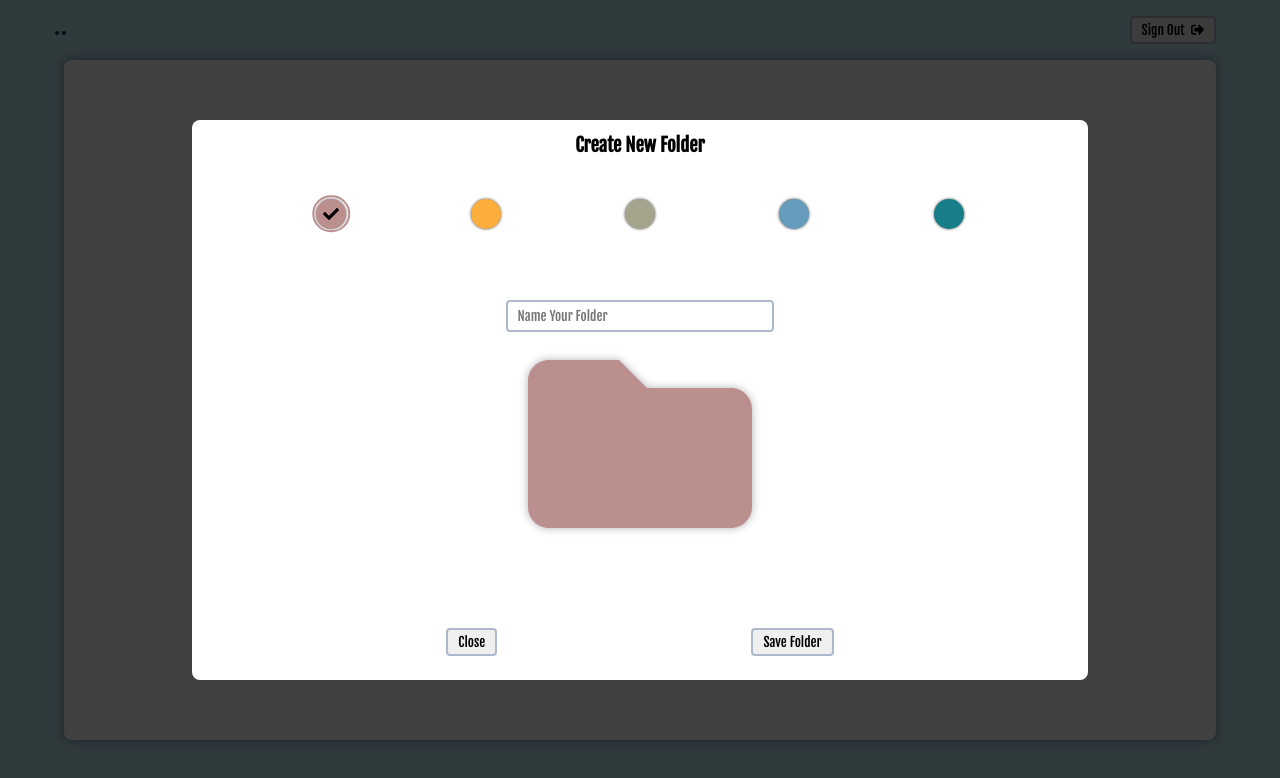
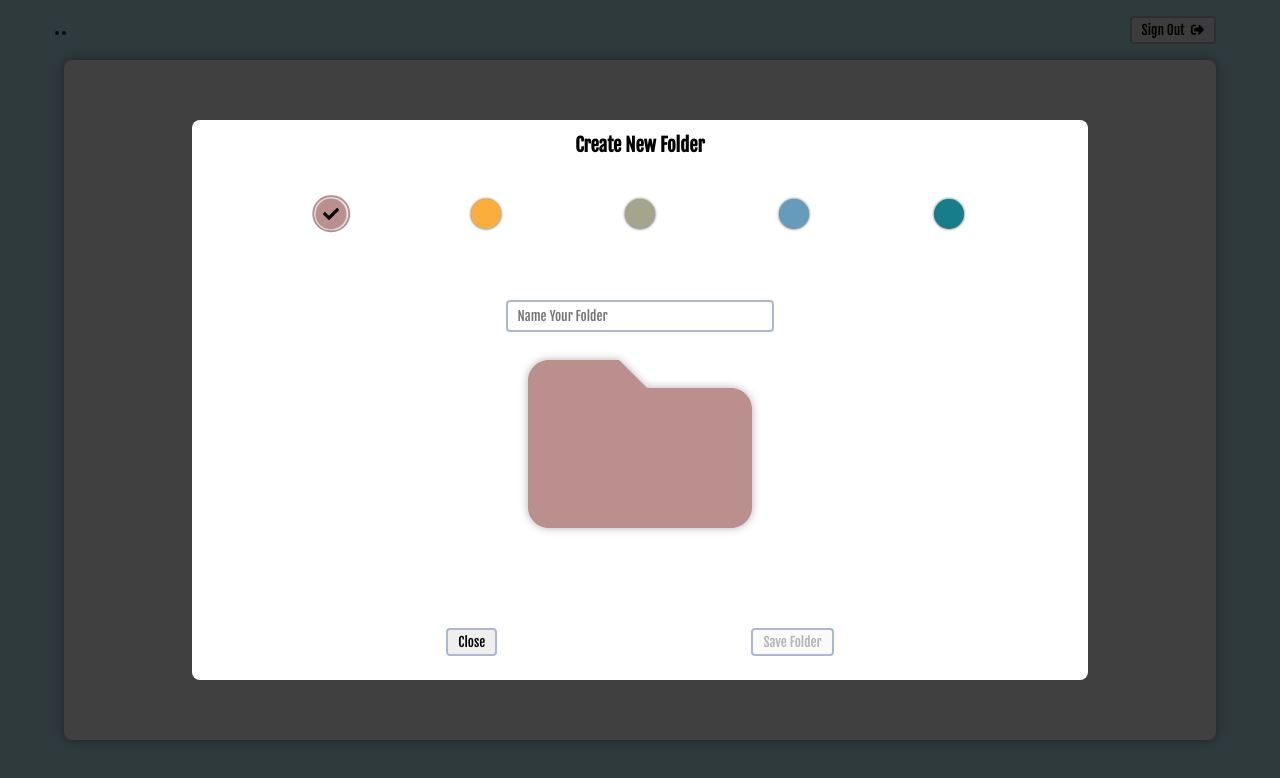
Before and after one commit to keshavDooleea/kshots, a Next.js app: page /dashboard/create in a window 1280 px wide. Shown: the top 778 px of the page. Built offline with nearby package versions, Linux system fonts and the light colour scheme; no server answers.

Commit message:
posting form to server and set up auth to get userID

```diff
--- a/pages/api/auth/[...nextauth].ts
+++ b/pages/api/auth/[...nextauth].ts
@@ -38,6 +38,10 @@ const options: NextAuthOptions = {
 
       return true;
     },
+    session: async (session, user) => {
+      session.userId = user.sub || user.id;
+      return session;
+    },
   },
 };
 
--- /dev/null
+++ b/pages/api/routes/folder.ts
@@ -0,0 +1,18 @@
+import type { NextApiRequest, NextApiResponse } from "next";
+import { USERS_SCHEMA } from "../../../utils/lib/config";
+import { IFolder } from "../../../utils/lib/intefaces";
+import { getSession } from "next-auth/client";
+import { Session } from "next-auth";
+
+const db = require("../../../postgres");
+
+interface newSession extends Session {
+  userId: number;
+}
+
+export default async (req: NextApiRequest, res: NextApiResponse<any>) => {
+  const { userId } = (await getSession({ req })) as newSession;
+  const folder = req.body as IFolder;
+
+  console.log(folder, userId);
+};
--- a/pages/dashboard/create/index.tsx
+++ b/pages/dashboard/create/index.tsx
@@ -3,10 +3,12 @@ import useAuthRedirect from "../../../utils/hooks/authRedirect";
 import Dashboard from "..";
 import Modal from "../../../Components/Modal";
 import { COLORS } from "../../../utils/lib/config";
-import { useState } from "react";
+import { FormEvent, useState } from "react";
 import { faCheck } from "@fortawesome/free-solid-svg-icons";
 import { FontAwesomeIcon } from "@fortawesome/react-fontawesome";
 import Folder from "../../../Components/Folder";
+import { POST } from "../../../utils/lib/http";
+import { IFolder } from "../../../utils/lib/intefaces";
 
 export default function Create() {
   const [selectedColor, setSelectedColor] = useState<string>(COLORS[0]);
@@ -15,11 +17,24 @@ export default function Create() {
 
   //   useAuthRedirect();
 
+  const saveFolder = async (event: FormEvent<HTMLFormElement>) => {
+    event.preventDefault();
+
+    if (folderName.length === 0) return;
+
+    const folder: IFolder = {
+      name: folderName,
+      color: selectedColor,
+    };
+
+    const { status } = await POST("folder", folder);
+  };
+
   return (
     <>
       <Dashboard title="Create Folder"></Dashboard>
       <Modal returnURL="/dashboard" shouldCloseModal={closeModal}>
-        <div className="modal-inner-main">
+        <form className="modal-inner-main" onSubmit={saveFolder}>
           <h3>Create New Folder</h3>
           <div className="create-modal-container">
             <div className="color-container">
@@ -35,11 +50,15 @@ export default function Create() {
               <Folder color={selectedColor}></Folder>
             </main>
             <div className="actions">
-              <button onClick={() => setCloseModal(true)}>Close</button>
-              <button>Save Folder</button>
+              <button type="button" onClick={() => setCloseModal(true)}>
+                Close
+              </button>
+              <button type="submit" disabled={folderName.length === 0}>
+                Save Folder
+              </button>
             </div>
           </div>
-        </div>
+        </form>
       </Modal>
     </>
   );
--- a/styles/globals.scss
+++ b/styles/globals.scss
@@ -20,6 +20,10 @@
 a,
 button {
   cursor: pointer;
+}
+
+button:disabled {
+  pointer-events: none;
 }
 
 button,
--- a/utils/lib/config.ts
+++ b/utils/lib/config.ts
@@ -6,3 +6,4 @@ export const COLORS = ["rosybrown", "#fbae3c", "#a5a58d", "#669bbc", "#177e89"];
 
 // POSTGRESS
 export const USERS_SCHEMA = "kshots.Users";
+export const FOLDERS_SCHEMA = "kshots.Folders";
--- /dev/null
+++ b/utils/lib/intefaces.ts
@@ -0,0 +1,4 @@
+export interface IFolder {
+  name: string;
+  color: string;
+}
```
Also changed, not shown: 1 other file (tests, documents, lock files or other folders).
